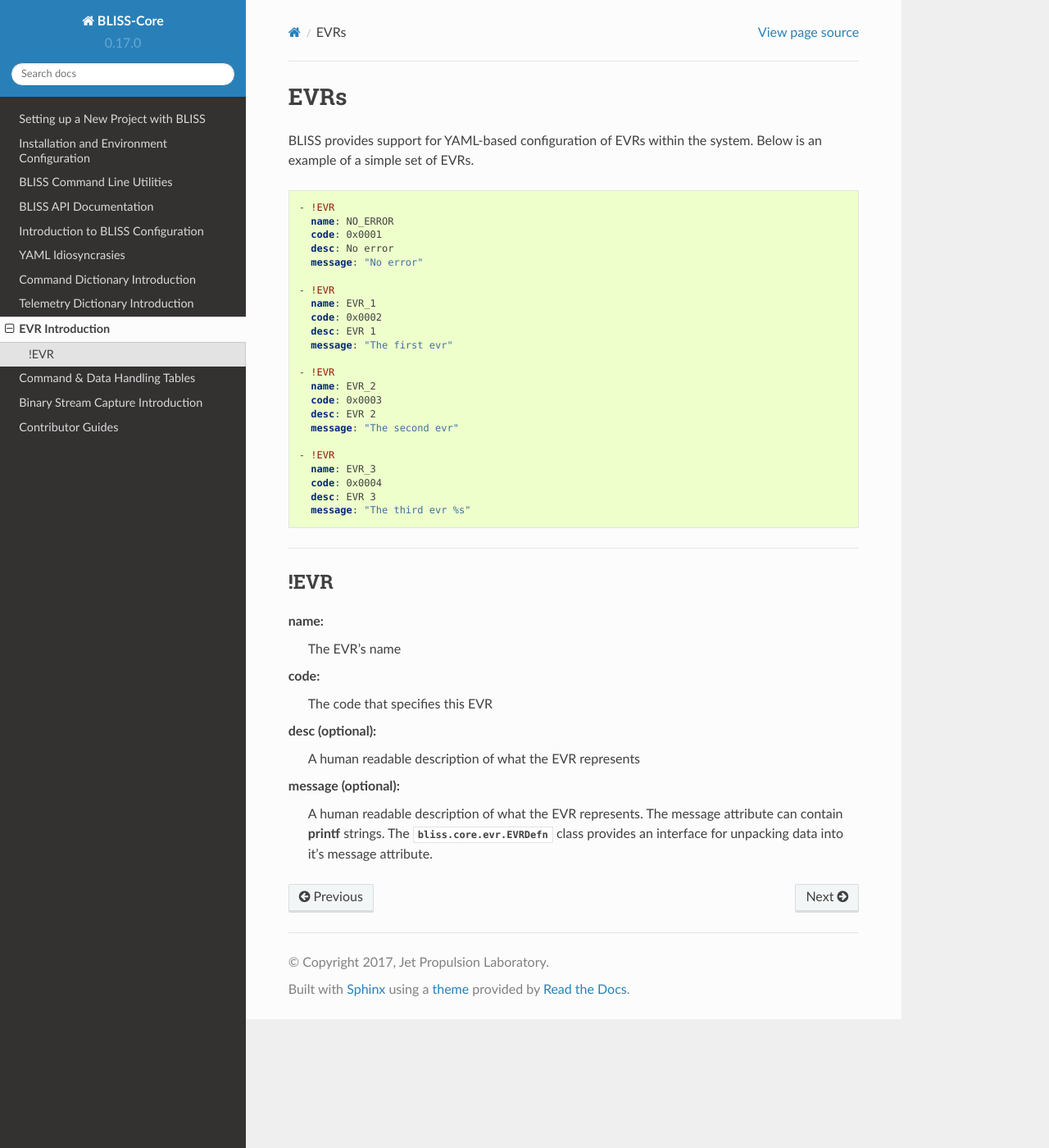
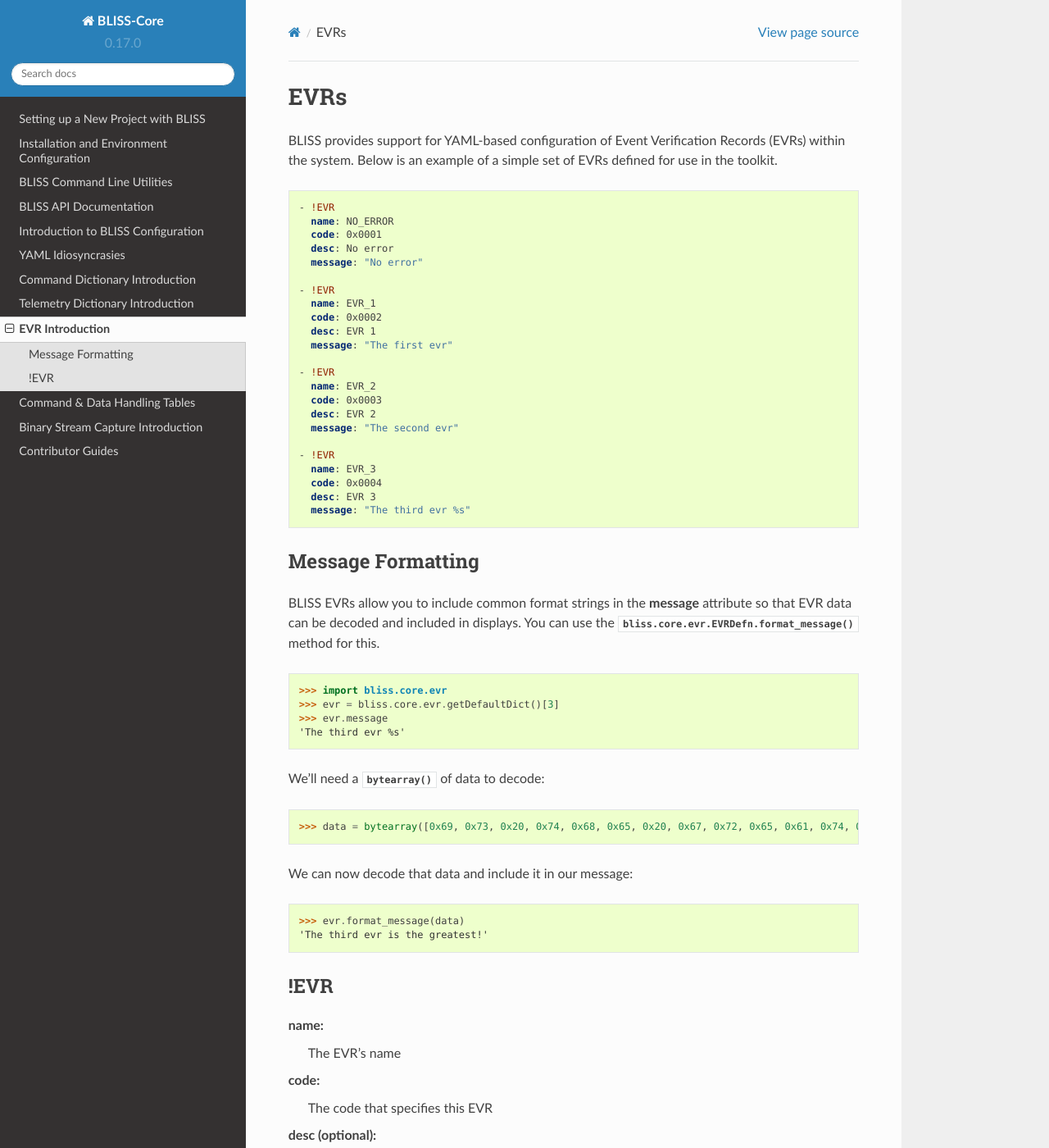
Before and after one commit to NASA-AMMOS/AIT-Core, a Sphinx documentation site: the page built from doc/source/evr_intro.rst, in a window 1280 px wide and 1400 px high. Shown: the whole window at 82% size. Built offline with Sphinx 7.4.7 and the Read the Docs theme 2.0.0, drawn with Linux system fonts in a browser that asks for light colours.

Commit message:
Issue #311 - Add usage example to EVR documentation
Update EVR documentation with a simple example demonstrating the
format_message data unpacking. Minor update to the EVRDefn docstring to
fix a typo that was causing display issues.

```diff
--- a/doc/source/evr_intro.rst
+++ b/doc/source/evr_intro.rst
@@ -1,7 +1,7 @@
 EVRs
 ====
 
-BLISS provides support for YAML-based configuration of EVRs within the system. Below is an example of a simple set of EVRs.
+BLISS provides support for YAML-based configuration of Event Verification Records (EVRs) within the system. Below is an example of a simple set of EVRs defined for use in the toolkit.
 
 .. code-block:: yaml
 
@@ -29,7 +29,24 @@
      desc: EVR 3
      message: "The third evr %s"
 
-----
+Message Formatting
+------------------
+
+BLISS EVRs allow you to include common format strings in the **message** attribute so that EVR data can be decoded and included in displays. You can use the :meth:`bliss.core.evr.EVRDefn.format_message` method for this.
+
+>>> import bliss.core.evr
+>>> evr = bliss.core.evr.getDefaultDict()[3]
+>>> evr.message
+'The third evr %s'
+
+We'll need a :func:`bytearray` of data to decode:
+
+>>> data = bytearray([0x69, 0x73, 0x20, 0x74, 0x68, 0x65, 0x20, 0x67, 0x72, 0x65, 0x61, 0x74, 0x65, 0x73, 0x74, 0x21, 0x00])
+
+We can now decode that data and include it in our message:
+
+>>> evr.format_message(data)
+'The third evr is the greatest!'
 
 !EVR
 ----
```
Also changed, not shown: 1 other file.
